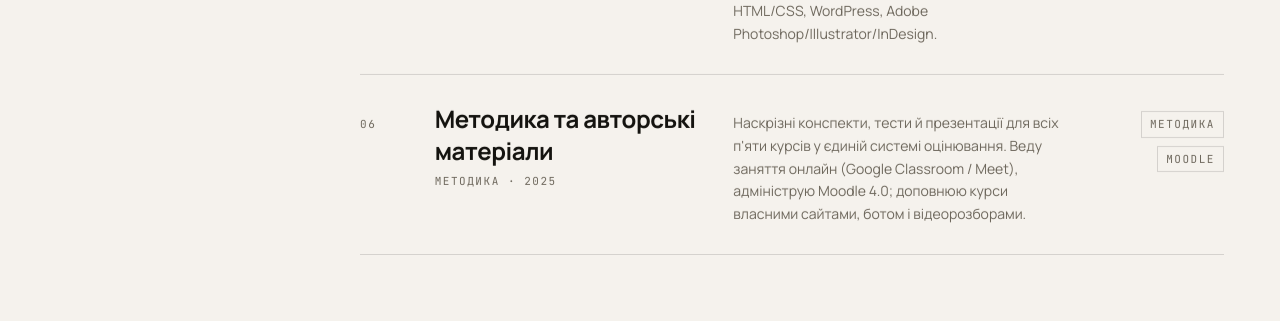
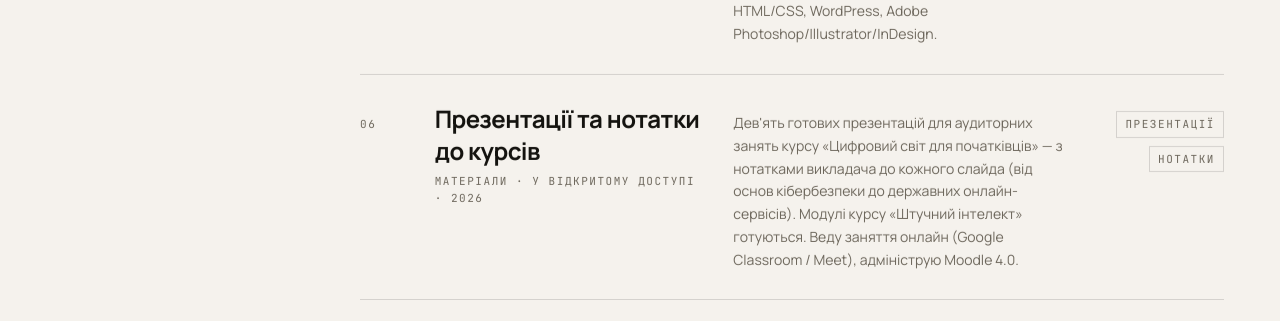
Before and after one commit to olpex/personal-site, a Next.js app: page / in a window 1280 px wide. Shown: the part 2493-2814 px from the top of the page. Built offline with nearby package versions, Linux system fonts and the light colour scheme; no server answers.

Commit message:
content: replace dead it-lcptodcz link with cources.lovable.app course presentations project

```diff
--- a/src/content/site.ts
+++ b/src/content/site.ts
@@ -104,18 +104,20 @@
     },
     {
       index: "06",
-      title: "Методика та авторські матеріали",
-      kind: "Методика",
-      year: "2025",
+      title: "Презентації та нотатки до курсів",
+      kind: "Матеріали · у відкритому доступі",
+      year: "2026",
       outcome:
-        "Наскрізні конспекти, тести й презентації для всіх п'яти курсів у єдиній системі оцінювання. Веду заняття онлайн (Google Classroom / Meet), адмініструю Moodle 4.0; доповнюю курси власними сайтами, ботом і відеорозборами.",
-      stack: ["Методика", "Moodle"],
+        "Дев'ять готових презентацій для аудиторних занять курсу «Цифровий світ для початківців» — з нотатками викладача до кожного слайда (від основ кібербезпеки до державних онлайн-сервісів). Модулі курсу «Штучний інтелект» готуються. Веду заняття онлайн (Google Classroom / Meet), адмініструю Moodle 4.0.",
+      stack: ["Презентації", "Нотатки"],
+      href: "https://cources.lovable.app/",
     },
   ] as Project[],
 
   educationLabel: "Освіта: Даугавпілський університет — бакалавр інформатики та математики (1989–1994), бакалавр економіки (1995–2000)",
 
   socials: [
+    { label: "Презентації курсів — Цифровий світ і ШІ", href: "https://cources.lovable.app/" },
     { label: "LinkedIn", href: "https://linkedin.com/in/oleg-p-42225a111/" },
     { label: "YouTube — @youritperson", href: "https://youtube.com/@youritperson" },
     { label: "Telegram — @User132309", href: "https://t.me/User132309" },
```
